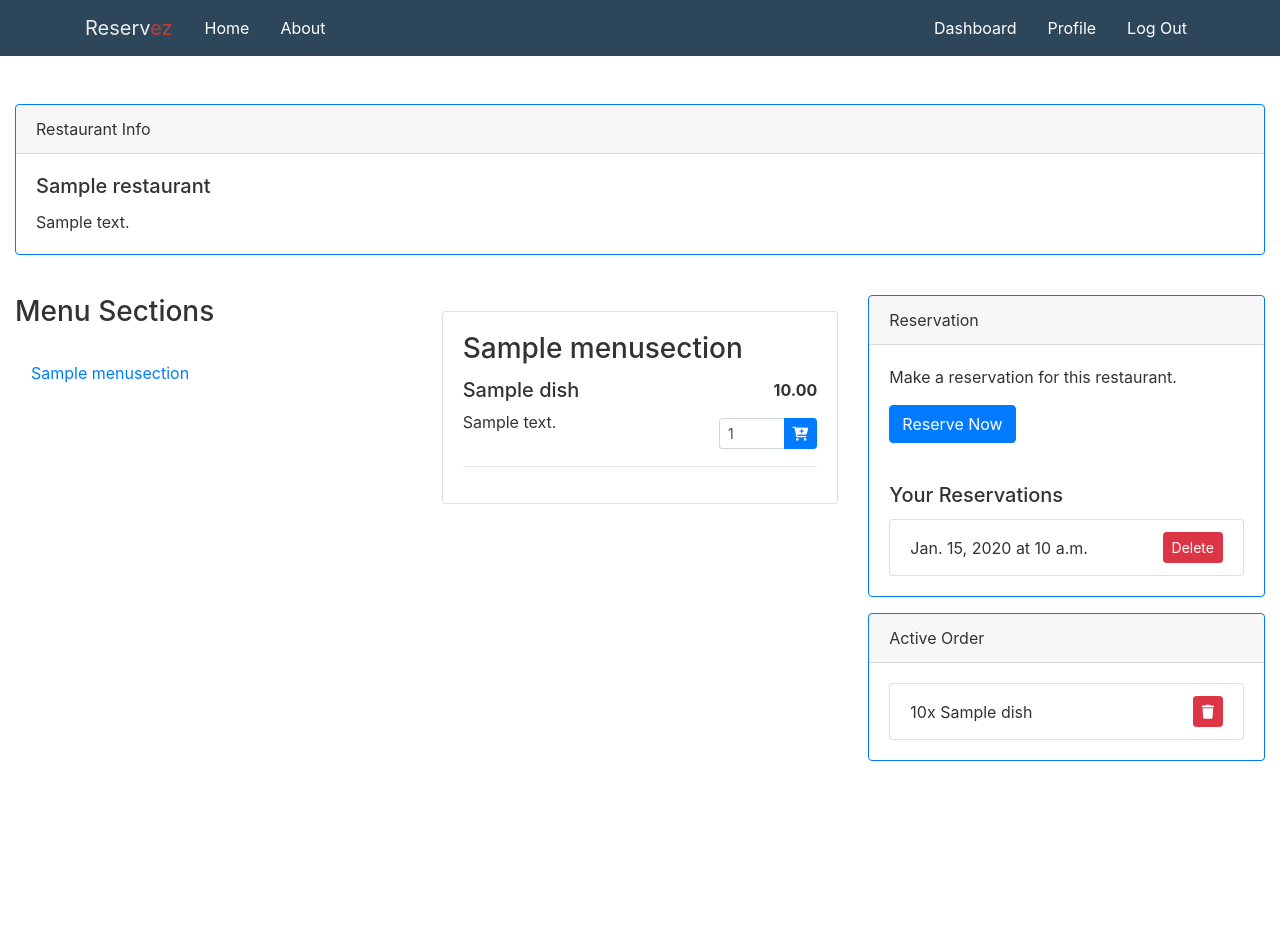
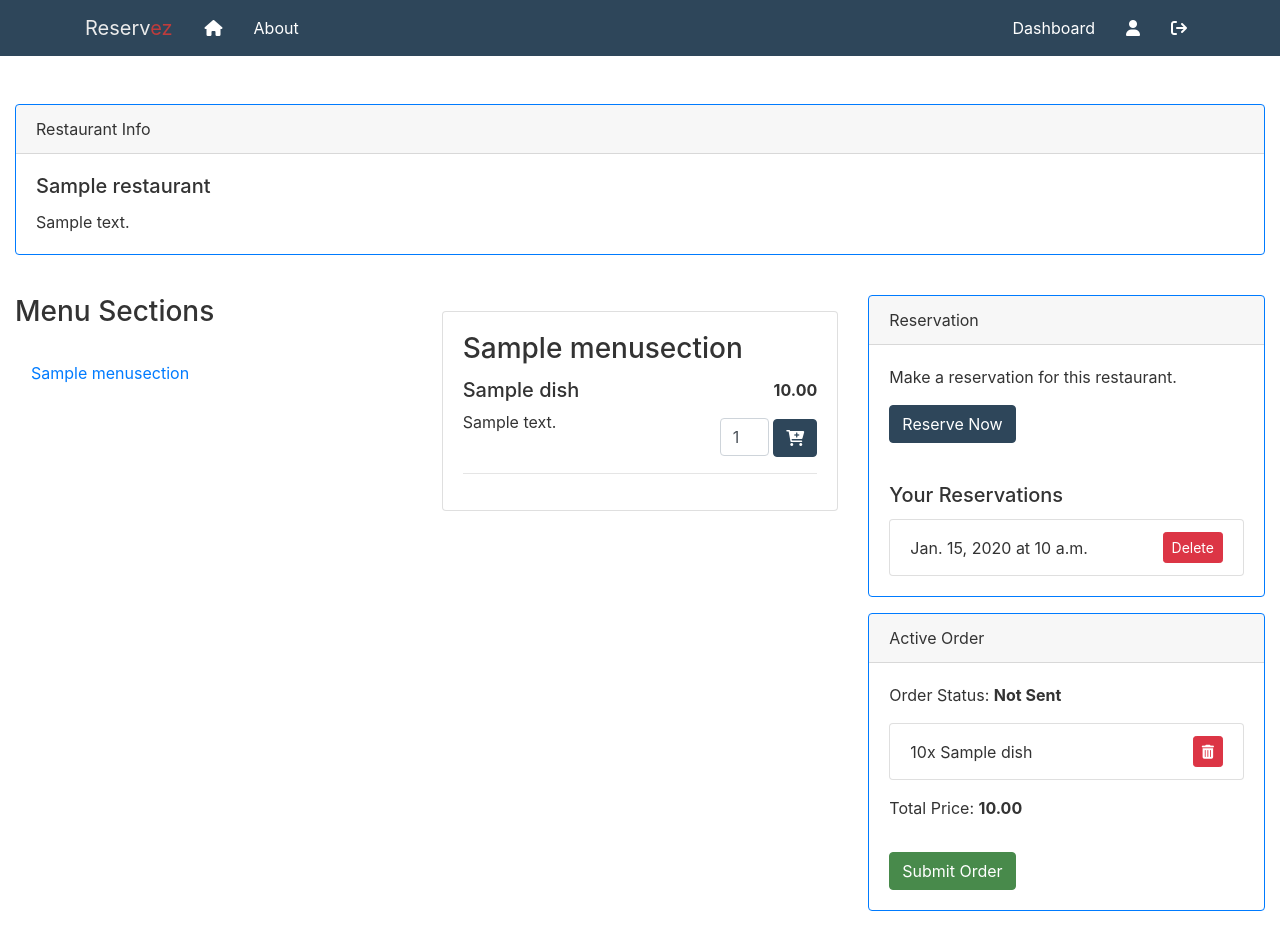
Before and after one commit to Giiacomo/reservEZ, a Django app: page /restaurants/page/1/ in a window 1280 px wide. Before the commit the page ends 761 px from the top, so only its background shows below. Run offline with Django 5.2, Linux system fonts and the light colour scheme; a user stored in the database is signed in; tables that the repository leaves empty hold one stand-in row (values such as "Sample post"); some libraries are stand-ins or nearby versions.

Commit message:
Fix Reservation, some css and templates

```diff
--- a/reservEZ/accounts/templates/accounts/dashboard.html
+++ b/reservEZ/accounts/templates/accounts/dashboard.html
@@ -14,7 +14,6 @@
         <a class="nav-link" href="{%url 'accounts:address'%}">Address</a>
     </li>
 </ul>
-<hr class="separation-line">
 </div>
 {% endblock %}
 
--- a/reservEZ/reservez/settings.py
+++ b/reservEZ/reservez/settings.py
@@ -20,7 +20,7 @@ BASE_DIR = Path(__file__).resolve().parent.parent
 # See https://docs.djangoproject.com/en/5.0/howto/deployment/checklist/
 
 # SECURITY WARNING: keep the secret key used in production secret!
-SECRET_KEY = os.environ.get('SECRET_KEY')
+SECRET_KEY = os.environ.get('SECRETKEY')
 
 # SECURITY WARNING: don't run with debug turned on in production!
 DEBUG = True
--- a/reservEZ/restaurants/templates/restaurants/dashboard.html
+++ b/reservEZ/restaurants/templates/restaurants/dashboard.html
@@ -3,9 +3,7 @@
 
 <link rel="stylesheet" type="text/css" href=" {% static '/restaurants/dashboard.css' %} ">
 
-
 {% block menu_dashboard %}
-
 <style>
     .custom-btn {
         border-radius: 20px;
@@ -72,7 +70,7 @@
             <a class="nav-link" href="{% url 'restaurants:all_reservations' %}">All Reservations</a>
         </li>
         <li class="nav-item">
-            <a class="nav-link" href="#">All Orders</a> <!-- Add the URL to the orders view -->
+            <a class="nav-link" href="{% url 'restaurants:manage_orders' %}">All Orders</a>
         </li>
     </ul>
 </div>
--- a/reservEZ/restaurants/templates/restaurants/menu.html
+++ b/reservEZ/restaurants/templates/restaurants/menu.html
@@ -56,7 +56,7 @@
             {% for section in restaurant.menu.first.sections.all %}
                 <li class="list-group-item">
                     <div class="d-flex flex-column flex-md-row justify-content-between align-items-md-center">
-                        <span>{{ section.sname }}</span>
+                        <span><b>{{ section.sname }}</b></span>
                         <div class="btn-container">
                             <form action="{% url 'restaurants:modify_section' section.pk %}" method="post">
                                 {% csrf_token %}
--- a/reservEZ/restaurants/templates/restaurants/restaurant-page.html
+++ b/reservEZ/restaurants/templates/restaurants/restaurant-page.html
@@ -52,12 +52,9 @@
                                     <!-- Add form to specify quantity and add to order -->
                                     <form method="post" action="{% url 'restaurants:add_to_order' restaurant.id dish.id %}">
                                         {% csrf_token %}
-                                        <div class="input-group">
-                                            <input type="number" name="quantity" class="form-control form-control-sm" value="1" min="1">
-                                            <div class="input-group-append">
-                                                <button type="submit" class="btn btn-primary btn-sm"><i class="fas fa-cart-plus"></i></button>
-                                            </div>
-                                        </div>
+                                        <input type="hidden" name="dish_id" value="{{ dish.id }}">
+                                        <input type="number" name="quantity" value="1" min="1" class="form-control d-inline w-50" {% if order and order.status != 'NS' %}disabled{% endif %}>
+                                        <button type="submit" class="btn btn-primary" {% if order and order.status != 'NS' %}disabled{% endif %}><i class="fas fa-cart-plus"></i></button>
                                     </form>
                                 </div>
                             </div>
@@ -72,7 +69,6 @@
                 {% endfor %}
             </div>
         </div>
-
         {% else %}
         <div class="col-md-8 mx-auto">
             <div class="alert alert-warning" role="alert">
@@ -107,21 +103,33 @@
             <div class="card border-primary mb-3">
                 <div class="card-header">Active Order</div>
                 <div class="card-body">
-                    <ul class="list-group" id="active-order">
-                        <!-- Display active order items -->
-                        {% for item in active_order.active_items.all %}
-                        <li class="list-group-item d-flex justify-content-between align-items-center">
-                            <div>
-                                {{ item.quantity }}x {{ item.dish.dname }}
-                            </div>
-                            <!-- Button to delete item from order -->
-                            <form method="post" action="{% url 'restaurants:delete_from_order' restaurant.id item.id %}">
+                    {% if order %}
+                        <p>Order Status: <strong>{{ order.get_status_display }}</strong></p>
+                        <ul class="list-group" id="active-order">
+                            {% for item in order.active_items.all %}
+                                <li class="list-group-item d-flex justify-content-between align-items-center">
+                                    {{ item.quantity }}x {{ item.dish.dname }}
+                                    {% if order.status == 'NS' %}
+                                    <div>
+                                        <form method="post" action="{% url 'restaurants:delete_from_order' restaurant.id item.id %}" style="display: inline;">
+                                            {% csrf_token %}
+                                            <button type="submit" class="btn btn-danger btn-sm"><i class="fas fa-trash-alt"></i></button>
+                                        </form>
+                                    </div>
+                                    {% endif %}
+                                </li>
+                            {% endfor %}
+                        </ul>
+                        <p class="mt-3">Total Price: <strong>{{ order.total_price }}</strong></p>
+                        {% if order.status == 'NS' %}
+                            <form method="post" action="{% url 'restaurants:submit_order' restaurant.id %}">
                                 {% csrf_token %}
-                                <button type="submit" class="btn btn-danger btn-sm"><i class="fas fa-trash"></i></button>
+                                <button type="submit" class="btn btn-success mt-3">Submit Order</button>
                             </form>
-                        </li>
-                        {% endfor %}
-                    </ul>
+                        {% endif %}
+                    {% else %}
+                        <p>No active orders.</p>
+                    {% endif %}
                 </div>
             </div>
         </div>
--- a/reservEZ/restaurants/urls.py
+++ b/reservEZ/restaurants/urls.py
@@ -1,5 +1,5 @@
 from django.urls import path
-from .views.dashboard_views import create_restaurant, dashboard, add_dish, delete_dish, delete_section, modify_dish, delete_dish, add_section, modify_section, delete_section, delete_opening_hour, set_address, set_opening_hours, delete_opening_hour, view_all_reservations
+from .views.dashboard_views import create_restaurant, dashboard,  manage_orders, add_dish, delete_dish, delete_section, modify_dish, delete_dish, add_section, modify_section, delete_section, delete_opening_hour, set_address, set_opening_hours, delete_opening_hour, view_all_reservations
 from .views.restaurant_views import restaurant_list, restaurant_page, delete_from_order, add_to_order, submit_order, make_reservation, delete_reservation, user_homepage
 
 from django.conf import settings
@@ -26,6 +26,7 @@ urlpatterns = [
     path('page/<int:restaurant_id>/add-to-order/<int:dish_id>/', add_to_order, name='add_to_order'),
     path('page/<int:restaurant_id>/submit-order/', submit_order, name='submit_order'),
     path('page/<int:restaurant_id>/delete-from-order/<int:item_id>/', delete_from_order, name='delete_from_order'),
+    path('manage-orders/', manage_orders, name='manage_orders'),
     path('reservations/', view_all_reservations, name='all_reservations'),
     path('homepage/', user_homepage, name='user_homepage')
 ]
--- a/reservEZ/restaurants/utils/decorators.py
+++ b/reservEZ/restaurants/utils/decorators.py
@@ -20,12 +20,12 @@ def check_restaurant_complete(view_func):
         restaurant = Restaurant.objects.filter(pk=restaurant_id).first()
 
         if not restaurant:
-            return redirect('restaurants:user_homepage')  # Or any other page you prefer
+            return redirect('restaurants:user_homepage')
 
         # Check if all required fields are present
         if not (restaurant.address and restaurant.opening_hours.exists() and restaurant.owner
                 and restaurant.name and restaurant.description):
-            return redirect('restaurants:user_homepage')  # Replace 'homepage' with the name of your homepage view
+            return redirect('restaurants:user_homepage')
 
         return view_func(request, *args, **kwargs)
     return _wrapped_view
--- a/reservEZ/restaurants/views/restaurant_views.py
+++ b/reservEZ/restaurants/views/restaurant_views.py
@@ -11,7 +11,7 @@ def add_to_order(request, restaurant_id, dish_id):
     if request.method == 'POST':
         quantity = int(request.POST.get('quantity', 1))  # Get the quantity from the form
         dish = get_object_or_404(Dish, pk=dish_id)
-        order, _ = Order.objects.get_or_create(restaurant_id=restaurant_id, user=request.user, status='NA')
+        order, _ = Order.objects.get_or_create(restaurant_id=restaurant_id, user=request.user, status='NS')
 
         # Check if the dish is already in the order, update the quantity
         active_item = ActiveOrderItem.objects.filter(order=order, dish=dish).first()
@@ -29,7 +29,6 @@ def add_to_order(request, restaurant_id, dish_id):
 
 @login_required
 def delete_from_order(request, restaurant_id, item_id):
-    # Retrieve the ActiveOrderItem object
     item = get_object_or_404(ActiveOrderItem, pk=item_id)
 
     if item.order.restaurant_id == restaurant_id and item.order.user == request.user:
@@ -37,50 +36,35 @@ def delete_from_order(request, restaurant_id, item_id):
 
     return redirect('restaurants:restaurant_page', restaurant_id=restaurant_id)
 
-
 @login_required
-def restaurant_detail(request, restaurant_id):
-    restaurant = get_object_or_404(Restaurant, pk=restaurant_id)
-    menu_sections = MenuSection.objects.filter(menu__restaurant=restaurant)
-    user_reservations = Reservation.objects.filter(user=request.user, restaurant=restaurant)
-
-    return render(request, 'restaurants/restaurant-page.html', {'restaurant': restaurant, 'menu_sections': menu_sections, 'user_reservations': user_reservations})
-
-@login_required
-def submit_order(request):
-    if request.method == 'POST':
-        restaurant_id = request.POST.get('restaurant_id')
-        restaurant = get_object_or_404(Restaurant, pk=restaurant_id)
-        user = request.user
-
-        # Get the active order for the user at the restaurant
-        order = Order.objects.filter(restaurant=restaurant, user=user, status='NA').first()
-
-        # Update order status and save
-        if order:
-            order.status = 'A'  # Assuming 'A' stands for 'Accepted'
-            order.save()
-
-    return redirect('restaurants/restaurant-page.html', restaurant_id)
+def submit_order(request, restaurant_id):
+    try:
+        order = Order.objects.get(restaurant_id=restaurant_id, user=request.user, status='NS')
+        order.status = 'AW'  # Set status to 'AW' (Awaiting Acceptance)
+        order.save()
+        return redirect('restaurants:restaurant_page', restaurant_id=restaurant_id)
+    except Order.DoesNotExist:
+        # Handle the case where there is no active order or the order is already submitted
+        return redirect('restaurants:restaurant_page', restaurant_id=restaurant_id)
 
 def restaurant_list(request):
     restaurants = Restaurant.objects.all()
     return render(request, 'restaurants/restaurant-list.html', {'restaurants': restaurants, 'title': 'List of restaurants:'})
 
 @check_restaurant_complete
+@login_required
 def restaurant_page(request, restaurant_id):
     restaurant = get_object_or_404(Restaurant, pk=restaurant_id)
     menu_sections = MenuSection.objects.filter(menu__restaurant=restaurant)
     user_reservations = Reservation.objects.filter(restaurant=restaurant, user=request.user)
 
-    # Get the active order for the user at the restaurant
-    active_order = Order.objects.filter(restaurant=restaurant, user=request.user, status='NA').first()
+    order = Order.objects.filter(restaurant=restaurant, user=request.user).exclude(status='T').first()
 
     context = {
         'restaurant': restaurant,
         'menu_sections': menu_sections,
         'user_reservations': user_reservations,
-        'active_order': active_order,  # Pass the active order to the template
+        'order': order,  # Pass the order to the template
     }
     return render(request, 'restaurants/restaurant-page.html', context)
 
--- a/reservEZ/static/css/styles.css
+++ b/reservEZ/static/css/styles.css
@@ -2,9 +2,9 @@
     --blu: rgb(46, 70, 90);
     --red: rgb(190, 60, 60);
     --chiaro: #ebebeb;
-    --azzurro: #16d4d4;
-    --grigio: #292929;
-}
+    --bs-primary: var(--blu); /* Change to your desired primary color */
+    --bs-success: #488a4b;
+  }
 
 .title-first-half {
   color: var(--chiaro)
@@ -139,7 +139,7 @@ body {
 }
 
 .nav-section .nav-link:hover {
-    color: var(--azzurro);
+    color: var(--blu);
 }
 
 /* Remove margin from the first child of nav-item */
@@ -148,6 +148,16 @@ body {
   padding-left: 0;
 }
 
+.btn-primary {
+  background-color: var(--bs-primary);
+  border-color: var(--bs-primary);
+}
+
+.btn-success {
+  color: #fff;
+  background-color: var(--bs-success);
+  border-color: var(--bs-success);
+}
 
 
 @media (max-width: 768px) {
--- a/reservEZ/templates/base.html
+++ b/reservEZ/templates/base.html
@@ -21,7 +21,7 @@
                 </button>
                 <div class="collapse navbar-collapse" id="navbarToggle">
                 <div class="navbar-nav mr-auto">
-                    <a class="nav-item nav-link" href="{% url 'restaurants:user_homepage'%}">Home</a>
+                    <a class="nav-item nav-link" href="{% url 'restaurants:user_homepage'%}"><i class="fas fa-home"></i></a>
                     <a class="nav-item nav-link" href="#">About</a>
                 </div>
                 <div class="navbar-nav">
@@ -29,10 +29,10 @@
                     {% if user.owned_restaurants %}
                         <a class="nav-item nav-link" href="{% url 'restaurants:dashboard' %}">Dashboard</a>
                     {% endif %}
-                    <a class="nav-item nav-link" href="{% url 'accounts:dashboard' %}">Profile</a>
+                    <a class="nav-item nav-link" href="{% url 'accounts:dashboard' %}"><i class="fa-solid fa-user"></i></a>
                     <form method="post" action="{% url 'logout' %}">
                         {% csrf_token %}
-                        <button class="nav-item nav-link button-as-link" type="submit">Log Out</button>
+                        <button class="nav-item nav-link button-as-link" type="submit"><i class="fa fa-sign-out" aria-hidden="true"></i></button>
                     </form>
                     {% else %}
                     <a class="nav-item nav-link" href="{% url 'login' %}">Login</a>
```
Also changed, not shown: reservEZ/restaurants/templates/restaurants/manage-orders.html (added, +37 -0 lines), reservEZ/restaurants/utils/constants.py (+6 -5 lines), reservEZ/restaurants/views/dashboard_views.py (+24 -3 lines).
